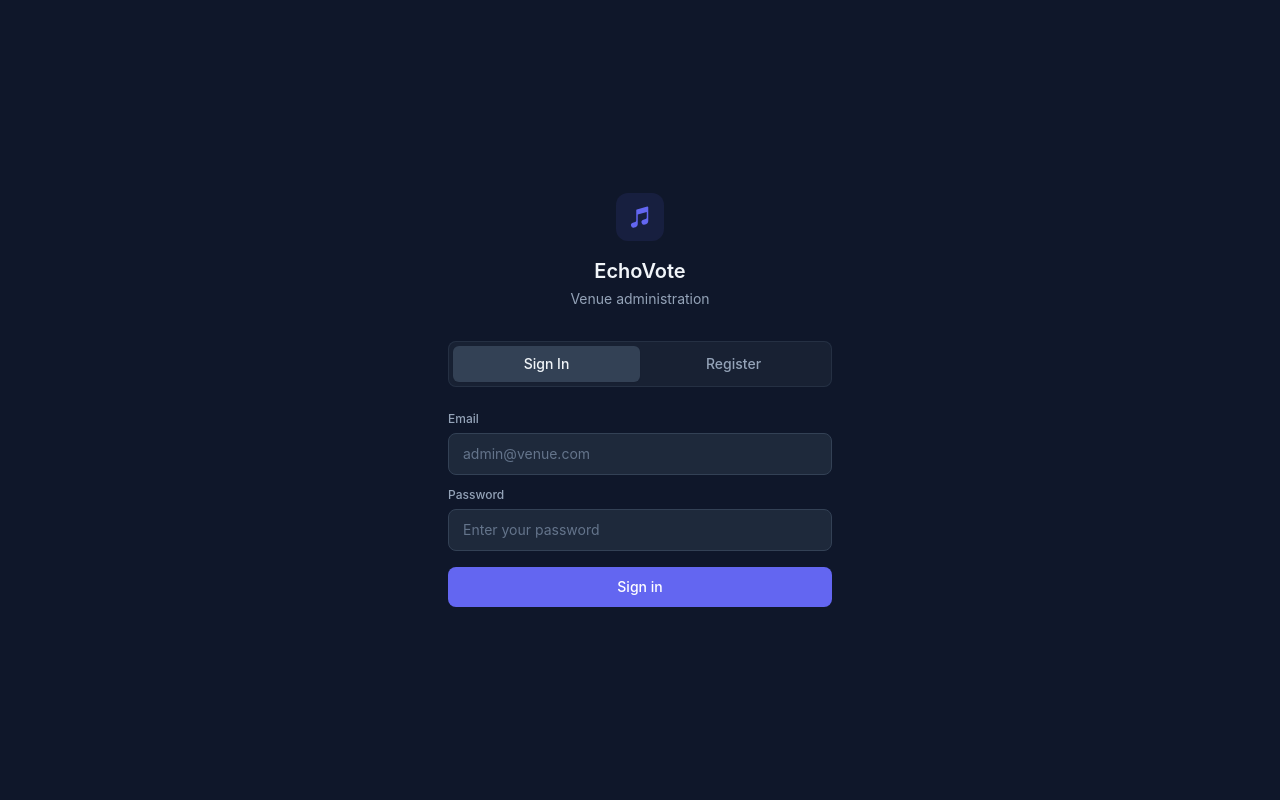
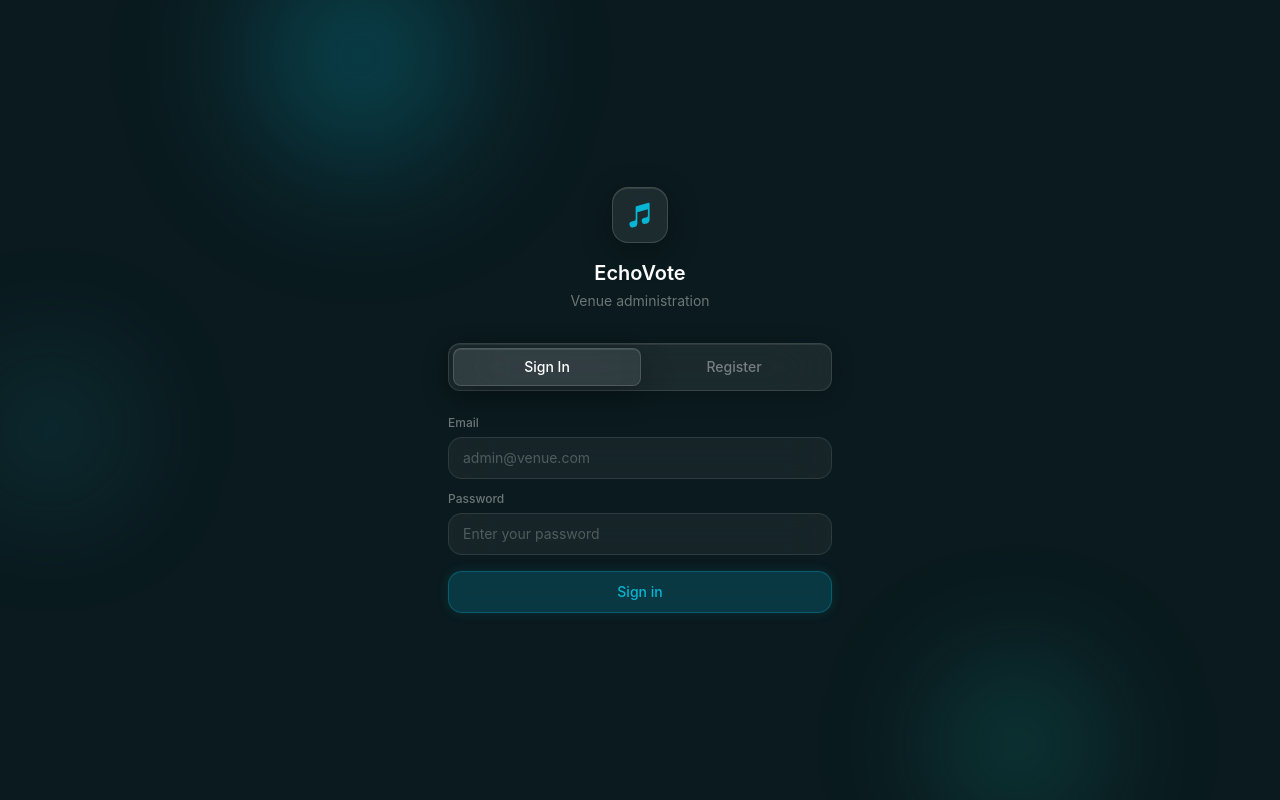
Before and after one commit to Chenarrr/Echovote-Project-, a React (Vite) app in the folder client/: page /admin/login in a window 1280 px wide. Built offline with nearby package versions, Linux system fonts and the light colour scheme; no server answers.

Commit message:
Enhance UI with ambient backgrounds and glassmorphism effects in AdminLogin and VenuePage components; update Tailwind CSS configuration for new glass styles and colors.

```diff
--- a/client/src/components/VoteButton.jsx
+++ b/client/src/components/VoteButton.jsx
@@ -5,10 +5,10 @@ const VoteButton = ({ count, voted, onClick, onUnvote, disabled }) => {
     <button
       onClick={voted ? onUnvote : onClick}
       disabled={disabled}
-      className={`flex items-center gap-1.5 rounded-lg px-3 py-2 text-sm font-medium transition-all
+      className={`flex items-center gap-1.5 rounded-xl px-3 py-2 text-sm font-medium transition-all
         ${voted
-          ? 'bg-accent-muted text-accent hover:bg-red-500/10 hover:text-red-400 active:scale-[0.97]'
-          : 'bg-surface-800 text-surface-300 hover:bg-accent-muted hover:text-accent active:scale-[0.97]'
+          ? 'bg-accent/20 border border-accent/30 text-accent shadow-glow hover:bg-red-500/15 hover:border-red-500/30 hover:text-red-400 hover:shadow-none active:scale-[0.97]'
+          : 'glass-subtle text-white/50 hover:bg-accent/15 hover:text-accent hover:border-accent/25 active:scale-[0.97]'
         }
         ${disabled ? 'opacity-40 cursor-not-allowed' : ''}
       `}
--- a/client/src/index.css
+++ b/client/src/index.css
@@ -4,15 +4,26 @@
 
 @import url('https://fonts.googleapis.com/css2?family=Inter:wght@400;500;600;700&display=swap');
 
+:root {
+  --glass-bg: rgba(255, 255, 255, 0.07);
+  --glass-border: rgba(255, 255, 255, 0.12);
+  --glass-border-light: rgba(255, 255, 255, 0.15);
+  --glass-blur: 30px;
+  --glass-blur-heavy: 40px;
+  --accent-glow: rgba(6, 182, 212, 0.4);
+  --teal-glow: rgba(20, 184, 166, 0.35);
+  --cyan-glow: rgba(34, 211, 238, 0.25);
+}
+
 body {
-  background-color: #0f172a;
+  background-color: #0a1a1e;
   color: #e2e8f0;
   font-family: 'Inter', system-ui, -apple-system, sans-serif;
   -webkit-font-smoothing: antialiased;
 }
 
 ::selection {
-  background-color: rgba(99, 102, 241, 0.3);
+  background-color: rgba(6, 182, 212, 0.3);
 }
 
 input:focus {
@@ -26,10 +37,118 @@ input:focus {
   background: transparent;
 }
 ::-webkit-scrollbar-thumb {
-  background: #334155;
+  background: rgba(255, 255, 255, 0.1);
   border-radius: 3px;
 }
 
+/* Ambient background blobs */
+.ambient-bg {
+  position: fixed;
+  inset: 0;
+  z-index: 0;
+  overflow: hidden;
+  pointer-events: none;
+}
+
+.ambient-blob {
+  position: absolute;
+  border-radius: 50%;
+  filter: blur(60px);
+  animation: blob-drift 20s ease-in-out infinite alternate;
+}
+
+.ambient-blob-1 {
+  width: 300px;
+  height: 300px;
+  background: radial-gradient(circle, rgba(6, 182, 212, 0.4), transparent 70%);
+  top: -80px;
+  left: 15%;
+}
+
+.ambient-blob-2 {
+  width: 250px;
+  height: 250px;
+  background: radial-gradient(circle, rgba(20, 184, 166, 0.3), transparent 70%);
+  bottom: -50px;
+  right: 10%;
+  animation-delay: -7s;
+}
+
+.ambient-blob-3 {
+  width: 200px;
+  height: 200px;
+  background: radial-gradient(circle, rgba(34, 211, 238, 0.2), transparent 70%);
+  top: 40%;
+  left: -5%;
+  animation-delay: -14s;
+}
+
+@keyframes blob-drift {
+  0% { transform: translate(0, 0) scale(1); }
+  33% { transform: translate(20px, -15px) scale(1.05); }
+  66% { transform: translate(-10px, 20px) scale(0.95); }
+  100% { transform: translate(15px, 10px) scale(1.02); }
+}
+
+/* Glass surface utilities */
+.glass {
+  background: var(--glass-bg);
+  backdrop-filter: blur(var(--glass-blur));
+  -webkit-backdrop-filter: blur(var(--glass-blur));
+  border: 1px solid var(--glass-border);
+  box-shadow: inset 0 1px 0 rgba(255, 255, 255, 0.08), 0 4px 24px rgba(0, 0, 0, 0.2);
+}
+
+.glass-heavy {
+  background: rgba(255, 255, 255, 0.08);
+  backdrop-filter: blur(var(--glass-blur-heavy));
+  -webkit-backdrop-filter: blur(var(--glass-blur-heavy));
+  border: 1px solid var(--glass-border-light);
+  box-shadow: inset 0 1px 0 rgba(255, 255, 255, 0.1), 0 8px 32px rgba(0, 0, 0, 0.3);
+}
+
+.glass-subtle {
+  background: rgba(255, 255, 255, 0.04);
+  backdrop-filter: blur(20px);
+  -webkit-backdrop-filter: blur(20px);
+  border: 1px solid rgba(255, 255, 255, 0.08);
+  box-shadow: inset 0 1px 0 rgba(255, 255, 255, 0.05);
+}
+
+.glass-input {
+  background: rgba(255, 255, 255, 0.05);
+  backdrop-filter: blur(20px);
+  -webkit-backdrop-filter: blur(20px);
+  border: 1px solid rgba(255, 255, 255, 0.1);
+  transition: border-color 0.2s;
+}
+
+.glass-input:focus {
+  border-color: rgba(6, 182, 212, 0.5);
+  box-shadow: 0 0 0 2px rgba(6, 182, 212, 0.15);
+}
+
+.glass-button {
+  background: rgba(6, 182, 212, 0.2);
+  backdrop-filter: blur(10px);
+  -webkit-backdrop-filter: blur(10px);
+  border: 1px solid rgba(6, 182, 212, 0.3);
+  box-shadow: 0 0 12px rgba(6, 182, 212, 0.15);
+  transition: all 0.2s;
+}
+
+.glass-button:hover {
+  background: rgba(6, 182, 212, 0.3);
+  border-color: rgba(6, 182, 212, 0.5);
+  box-shadow: 0 0 20px rgba(6, 182, 212, 0.25);
+}
+
+/* Accent glow text */
+.text-glow {
+  text-shadow: 0 0 10px rgba(6, 182, 212, 0.4);
+}
+
+/* Equalizer animation */
 @keyframes eq-bar {
   0%, 100% { height: 4px; }
   50% { height: 16px; }
--- a/client/src/pages/AdminLogin.jsx
+++ b/client/src/pages/AdminLogin.jsx
@@ -58,29 +58,36 @@ const AdminLogin = () => {
   };
 
   return (
-    <div className="min-h-screen bg-surface-900 flex items-center justify-center px-4">
-      <div className="w-full max-w-sm">
+    <div className="min-h-screen flex items-center justify-center px-4 relative">
+      {/* Ambient background */}
+      <div className="ambient-bg">
+        <div className="ambient-blob ambient-blob-1" />
+        <div className="ambient-blob ambient-blob-2" />
+        <div className="ambient-blob ambient-blob-3" />
+      </div>
+
+      <div className="w-full max-w-sm relative z-10">
         <div className="text-center mb-8">
-          <div className="w-12 h-12 bg-accent/10 rounded-xl flex items-center justify-center mx-auto mb-4">
-            <svg xmlns="http://www.w3.org/2000/svg" viewBox="0 0 24 24" fill="currentColor" className="w-6 h-6 text-accent">
+          <div className="w-14 h-14 glass-heavy rounded-2xl flex items-center justify-center mx-auto mb-4 shadow-[0_0_20px_rgba(6,182,212,0.2)]">
+            <svg xmlns="http://www.w3.org/2000/svg" viewBox="0 0 24 24" fill="currentColor" className="w-7 h-7 text-accent">
               <path d="M19.952 1.651a.75.75 0 01.298.599V16.303a3 3 0 01-2.176 2.884l-1.32.377a2.553 2.553 0 11-1.403-4.909l2.311-.66a1.5 1.5 0 001.088-1.442V6.994l-9 2.572v9.737a3 3 0 01-2.176 2.884l-1.32.377a2.553 2.553 0 11-1.402-4.909l2.31-.66a1.5 1.5 0 001.088-1.442V5.25a.75.75 0 01.544-.721l10.5-3a.75.75 0 01.658.122z" />
             </svg>
           </div>
-          <h1 className="text-xl font-semibold text-surface-100">EchoVote</h1>
-          <p className="text-surface-400 text-sm mt-1">Venue administration</p>
+          <h1 className="text-xl font-semibold text-white">EchoVote</h1>
+          <p className="text-white/40 text-sm mt-1">Venue administration</p>
         </div>
 
         {step === 'credentials' && (
           <>
-            <div className="bg-surface-800/60 border border-surface-700/50 rounded-lg p-1 flex mb-6">
+            <div className="glass rounded-xl p-1 flex mb-6">
               {['login', 'register'].map((m) => (
                 <button
                   key={m}
                   onClick={() => switchMode(m)}
-                  className={`flex-1 py-2 text-sm font-medium rounded-md capitalize transition-all ${
+                  className={`flex-1 py-2 text-sm font-medium rounded-lg capitalize transition-all ${
                     mode === m
-                      ? 'bg-surface-700 text-surface-100 shadow-sm'
-                      : 'text-surface-400 hover:text-surface-200'
+                      ? 'glass-heavy text-white shadow-sm'
+                      : 'text-white/40 hover:text-white/60'
                   }`}
                 >
                   {m === 'login' ? 'Sign in' : 'Register'}
@@ -91,7 +98,7 @@ const AdminLogin = () => {
             <form onSubmit={handleSubmit} className="flex flex-col gap-3">
               {mode === 'register' && (
                 <div>
-                  <label className="text-xs font-medium text-surface-400 mb-1.5 block">Venue name</label>
+                  <label className="text-xs font-medium text-white/40 mb-1.5 block">Venue name</label>
                   <input
                     type="text"
                     placeholder="e.g. The Blue Note"
@@ -99,12 +106,12 @@ const AdminLogin = () => {
                     onChange={(e) => setForm({ ...form, venueName: e.target.value })}
                     required
                     autoComplete="organization"
-                    className="w-full bg-surface-800 border border-surface-700 rounded-lg px-3.5 py-2.5 text-sm text-surface-100 placeholder-surface-500 focus:border-accent transition-colors"
+                    className="w-full glass-input rounded-glass px-3.5 py-2.5 text-sm text-white placeholder-white/25"
                   />
                 </div>
               )}
               <div>
-                <label className="text-xs font-medium text-surface-400 mb-1.5 block">Email</label>
+                <label className="text-xs font-medium text-white/40 mb-1.5 block">Email</label>
                 <input
                   type="email"
                   placeholder="admin@venue.com"
@@ -112,11 +119,11 @@ const AdminLogin = () => {
                   onChange={(e) => setForm({ ...form, email: e.target.value })}
                   required
                   autoComplete="email"
-                  className="w-full bg-surface-800 border border-surface-700 rounded-lg px-3.5 py-2.5 text-sm text-surface-100 placeholder-surface-500 focus:border-accent transition-colors"
+                  className="w-full glass-input rounded-glass px-3.5 py-2.5 text-sm text-white placeholder-white/25"
                 />
               </div>
               <div>
-                <label className="text-xs font-medium text-surface-400 mb-1.5 block">Password</label>
+                <label className="text-xs font-medium text-white/40 mb-1.5 block">Password</label>
                 <input
                   type="password"
                   placeholder="Enter your password"
@@ -124,12 +131,12 @@ const AdminLogin = () => {
                   onChange={(e) => setForm({ ...form, password: e.target.value })}
                   required
                   autoComplete={mode === 'login' ? 'current-password' : 'new-password'}
-                  className="w-full bg-surface-800 border border-surface-700 rounded-lg px-3.5 py-2.5 text-sm text-surface-100 placeholder-surface-500 focus:border-accent transition-colors"
+                  className="w-full glass-input rounded-glass px-3.5 py-2.5 text-sm text-white placeholder-white/25"
                 />
               </div>
 
               {error && (
-                <div className="bg-danger/10 border border-danger/20 rounded-lg px-3 py-2">
+                <div className="bg-danger/10 border border-danger/20 rounded-glass px-3 py-2">
                   <p className="text-danger text-xs">{error}</p>
                 </div>
               )}
@@ -137,10 +144,10 @@ const AdminLogin = () => {
               <button
                 type="submit"
                 disabled={loading}
-                className="bg-accent hover:bg-accent-hover text-white rounded-lg py-2.5 text-sm font-medium mt-1 transition-colors disabled:opacity-50 flex items-center justify-center gap-2"
+                className="glass-button text-accent font-medium rounded-glass py-2.5 text-sm mt-1 disabled:opacity-50 flex items-center justify-center gap-2"
               >
                 {loading ? (
-                  <div className="w-4 h-4 border-2 border-white/30 border-t-white rounded-full animate-spin" />
+                  <div className="w-4 h-4 border-2 border-accent/30 border-t-accent rounded-full animate-spin" />
                 ) : mode === 'login' ? 'Sign in' : 'Create venue'}
               </button>
             </form>
@@ -149,27 +156,27 @@ const AdminLogin = () => {
 
         {step === 'setup-2fa' && setup2FA && (
           <form onSubmit={handleSubmit} className="flex flex-col items-center gap-4">
-            <div className="bg-surface-800/60 border border-surface-700/50 rounded-lg p-5 w-full">
+            <div className="glass rounded-glass-lg p-5 w-full">
               <div className="flex items-center gap-2 mb-4">
                 <svg xmlns="http://www.w3.org/2000/svg" viewBox="0 0 20 20" fill="currentColor" className="w-4 h-4 text-accent">
                   <path fillRule="evenodd" d="M10 1a4.5 4.5 0 00-4.5 4.5V9H5a2 2 0 00-2 2v6a2 2 0 002 2h10a2 2 0 002-2v-6a2 2 0 00-2-2h-.5V5.5A4.5 4.5 0 0010 1zm3 8V5.5a3 3 0 10-6 0V9h6z" clipRule="evenodd" />
                 </svg>
-                <h2 className="text-sm font-semibold text-surface-100">Set up two-factor authentication</h2>
+                <h2 className="text-sm font-semibold text-white">Set up two-factor authentication</h2>
               </div>
-              <p className="text-xs text-surface-400 mb-4">
+              <p className="text-xs text-white/40 mb-4">
                 Scan this QR code with your authenticator app (Google Authenticator, Authy, or similar), then enter the 6-digit code below.
               </p>
               <div className="flex justify-center mb-4">
-                <img src={setup2FA.qrCode} alt="2FA QR Code" className="w-48 h-48 rounded-lg" />
+                <img src={setup2FA.qrCode} alt="2FA QR Code" className="w-48 h-48 rounded-xl" />
               </div>
-              <div className="bg-surface-800 rounded-lg p-2 mb-4">
-                <p className="text-[10px] text-surface-500 text-center mb-1">Manual entry key</p>
-                <p className="text-xs text-surface-300 text-center font-mono break-all select-all">{setup2FA.secret}</p>
+              <div className="glass-subtle rounded-xl p-2 mb-4">
+                <p className="text-[10px] text-white/30 text-center mb-1">Manual entry key</p>
+                <p className="text-xs text-white/60 text-center font-mono break-all select-all">{setup2FA.secret}</p>
               </div>
             </div>
 
             <div className="w-full">
-              <label className="text-xs font-medium text-surface-400 mb-1.5 block">Verification code</label>
+              <label className="text-xs font-medium text-white/40 mb-1.5 block">Verification code</label>
               <input
                 type="text"
                 inputMode="numeric"
@@ -178,12 +185,12 @@ const AdminLogin = () => {
                 value={form.totpCode}
                 onChange={(e) => setForm({ ...form, totpCode: e.target.value.replace(/\D/g, '') })}
                 required
-                className="w-full bg-surface-800 border border-surface-700 rounded-lg px-3.5 py-2.5 text-sm text-surface-100 placeholder-surface-500 focus:border-accent transition-colors text-center tracking-[0.3em] font-mono"
+                className="w-full glass-input rounded-glass px-3.5 py-2.5 text-sm text-white placeholder-white/25 text-center tracking-[0.3em] font-mono"
               />
             </div>
 
             {error && (
-              <div className="bg-danger/10 border border-danger/20 rounded-lg px-3 py-2 w-full">
+              <div className="bg-danger/10 border border-danger/20 rounded-glass px-3 py-2 w-full">
                 <p className="text-danger text-xs">{error}</p>
               </div>
             )}
@@ -191,10 +198,10 @@ const AdminLogin = () => {
             <button
               type="submit"
               disabled={loading || form.totpCode.length !== 6}
-              className="w-full bg-accent hover:bg-accent-hover text-white rounded-lg py-2.5 text-sm font-medium transition-colors disabled:opacity-50 flex items-center justify-center gap-2"
+              className="w-full glass-button text-accent font-medium rounded-glass py-2.5 text-sm disabled:opacity-50 flex items-center justify-center gap-2"
             >
               {loading ? (
-                <div className="w-4 h-4 border-2 border-white/30 border-t-white rounded-full animate-spin" />
+                <div className="w-4 h-4 border-2 border-accent/30 border-t-accent rounded-full animate-spin" />
               ) : 'Verify & complete setup'}
             </button>
           </form>
@@ -202,20 +209,20 @@ const AdminLogin = () => {
 
         {step === 'verify-2fa' && (
           <form onSubmit={handleSubmit} className="flex flex-col gap-4">
-            <div className="bg-surface-800/60 border border-surface-700/50 rounded-lg p-5">
+            <div className="glass rounded-glass-lg p-5">
               <div className="flex items-center gap-2 mb-3">
                 <svg xmlns="http://www.w3.org/2000/svg" viewBox="0 0 20 20" fill="currentColor" className="w-4 h-4 text-accent">
                   <path fillRule="evenodd" d="M10 1a4.5 4.5 0 00-4.5 4.5V9H5a2 2 0 00-2 2v6a2 2 0 002 2h10a2 2 0 002-2v-6a2 2 0 00-2-2h-.5V5.5A4.5 4.5 0 0010 1zm3 8V5.5a3 3 0 10-6 0V9h6z" clipRule="evenodd" />
                 </svg>
-                <h2 className="text-sm font-semibold text-surface-100">Two-factor authentication</h2>
+                <h2 className="text-sm font-semibold text-white">Two-factor authentication</h2>
               </div>
-              <p className="text-xs text-surface-400">
+              <p className="text-xs text-white/40">
                 Enter the 6-digit code from your authenticator app.
               </p>
             </div>
 
             <div>
-              <label className="text-xs font-medium text-surface-400 mb-1.5 block">Verification code</label>
+              <label className="text-xs font-medium text-white/40 mb-1.5 block">Verification code</label>
               <input
                 type="text"
                 inputMode="numeric"
@@ -225,12 +232,12 @@ const AdminLogin = () => {
                 onChange={(e) => setForm({ ...form, totpCode: e.target.value.replace(/\D/g, '') })}
                 autoFocus
                 required
-                className="w-full bg-surface-800 border border-surface-700 rounded-lg px-3.5 py-2.5 text-sm text-surface-100 placeholder-surface-500 focus:border-accent transition-colors text-center tracking-[0.3em] font-mono"
+                className="w-full glass-input rounded-glass px-3.5 py-2.5 text-sm text-white placeholder-white/25 text-center tracking-[0.3em] font-mono"
               />
             </div>
 
             {error && (
-              <div className="bg-danger/10 border border-danger/20 rounded-lg px-3 py-2">
+              <div className="bg-danger/10 border border-danger/20 rounded-glass px-3 py-2">
                 <p className="text-danger text-xs">{error}</p>
               </div>
             )}
@@ -238,17 +245,17 @@ const AdminLogin = () => {
             <button
               type="submit"
               disabled={loading || form.totpCode.length !== 6}
-              className="w-full bg-accent hover:bg-accent-hover text-white rounded-lg py-2.5 text-sm font-medium transition-colors disabled:opacity-50 flex items-center justify-center gap-2"
+              className="w-full glass-button text-accent font-medium rounded-glass py-2.5 text-sm disabled:opacity-50 flex items-center justify-center gap-2"
             >
               {loading ? (
-                <div className="w-4 h-4 border-2 border-white/30 border-t-white rounded-full animate-spin" />
+                <div className="w-4 h-4 border-2 border-accent/30 border-t-accent rounded-full animate-spin" />
               ) : 'Verify'}
             </button>
 
             <button
               type="button"
               onClick={() => { setStep('credentials'); setError(''); setForm({ ...form, totpCode: '' }); }}
-              className="text-xs text-surface-400 hover:text-surface-200 transition-colors"
+              className="text-xs text-white/30 hover:text-white/60 transition-colors"
             >
               Back to sign in
             </button>
--- a/client/tailwind.config.js
+++ b/client/tailwind.config.js
@@ -5,27 +5,48 @@ export default {
     extend: {
       colors: {
         surface: {
-          50: '#f8fafc',
-          100: '#f1f5f9',
-          200: '#e2e8f0',
-          300: '#cbd5e1',
-          400: '#94a3b8',
-          500: '#64748b',
-          600: '#475569',
-          700: '#334155',
-          800: '#1e293b',
-          900: '#0f172a',
-          950: '#020617',
+          50: '#f0fdfa',
+          100: '#ccfbf1',
+          200: '#99f6e4',
+          300: '#5eead4',
+          400: '#2dd4bf',
+          500: '#14b8a6',
+          600: '#0d9488',
+          700: '#134e4a',
+          800: '#0f2a2e',
+          900: '#0a1a1e',
+          950: '#060f12',
         },
-        accent: '#6366f1',
-        'accent-hover': '#4f46e5',
-        'accent-muted': 'rgba(99,102,241,0.12)',
-        'accent-soft': 'rgba(99,102,241,0.25)',
+        accent: '#06b6d4',
+        'accent-hover': '#0891b2',
+        'accent-muted': 'rgba(6,182,212,0.12)',
+        'accent-soft': 'rgba(6,182,212,0.25)',
         success: '#22c55e',
         danger: '#ef4444',
+        glass: {
+          white: 'rgba(255,255,255,0.07)',
+          border: 'rgba(255,255,255,0.12)',
+          'border-light': 'rgba(255,255,255,0.15)',
+          subtle: 'rgba(255,255,255,0.04)',
+          highlight: 'rgba(255,255,255,0.10)',
+        },
       },
       fontFamily: {
         sans: ['Inter', 'system-ui', '-apple-system', 'sans-serif'],
+      },
+      backdropBlur: {
+        glass: '30px',
+        'glass-heavy': '40px',
+      },
+      borderRadius: {
+        glass: '14px',
+        'glass-lg': '16px',
+      },
+      boxShadow: {
+        glass: 'inset 0 1px 0 rgba(255,255,255,0.08), 0 4px 24px rgba(0,0,0,0.2)',
+        'glass-lg': 'inset 0 1px 0 rgba(255,255,255,0.1), 0 8px 32px rgba(0,0,0,0.3)',
+        glow: '0 0 12px rgba(6,182,212,0.4)',
+        'glow-lg': '0 0 20px rgba(6,182,212,0.3)',
       },
     },
   },
```
Also changed, not shown: client/src/components/Leaderboard.jsx (+7 -7 lines), client/src/components/NowPlaying.jsx (+9 -9 lines), client/src/components/QRDisplay.jsx (+4 -4 lines), client/src/components/SearchBar.jsx (+11 -11 lines), client/src/components/SongCard.jsx (+6 -6 lines), client/src/pages/AdminDashboard.jsx (+63 -54 lines), client/src/pages/VenuePage.jsx (+21 -11 lines), 2 other files (tests, documents, lock files or other folders).
